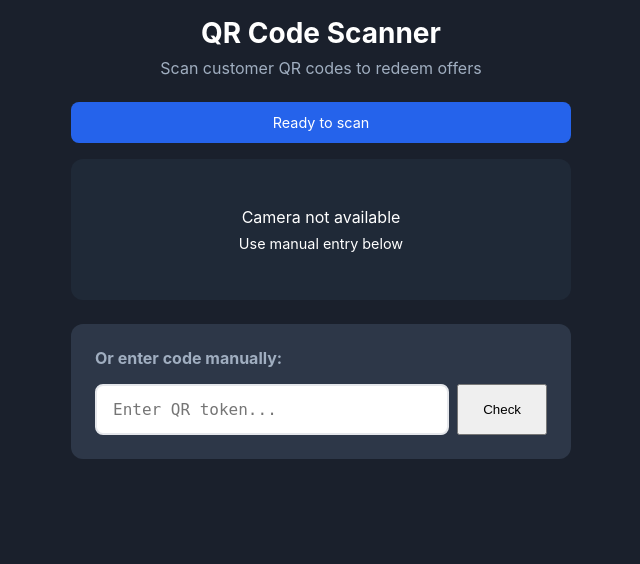
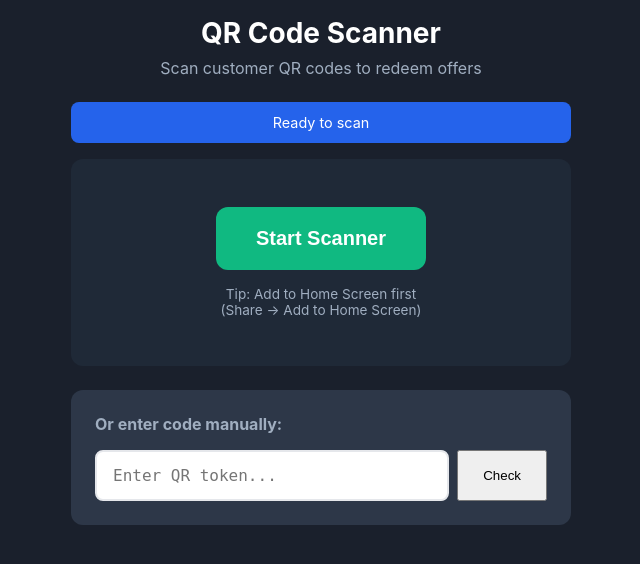
Before and after one commit to kcdjmaxx/MaxxConnect, a Flask app: page /staff/redeem in a window 1280 px wide. Shown: the part 64-628 px from the top of the page, without its empty margins (319-959 px from the left). Run offline with Flask 3, Linux system fonts and the light colour scheme; parts of the project's set-up code (start-up, migrations or seed data) failed here and were passed over; some libraries are stand-ins or nearby versions.

Commit message:
Fix iOS share sheet issue by not auto-starting camera
- Add "Start Scanner" button instead of auto-starting camera
- Camera permission request now happens on user tap, not page load
- This allows iOS share sheet to work for "Add to Home Screen"
- Added tip text encouraging users to add to home screen first

Co-Authored-By: Claude Opus 4.5 <noreply@anthropic.com>

```diff
--- a/templates/staff_redeem.html
+++ b/templates/staff_redeem.html
@@ -125,6 +125,41 @@
         text-align: center;
         color: #fff;
         background: #1f2937;
+    }
+
+    .camera-start {
+        padding: 3rem 1rem;
+        text-align: center;
+        background: #1f2937;
+    }
+
+    .start-scan-btn {
+        padding: 1.25rem 2.5rem;
+        font-size: 1.25rem;
+        background: #10b981;
+        border: none;
+        border-radius: 12px;
+        color: white;
+        font-weight: 700;
+        cursor: pointer;
+        transition: all 0.2s ease;
+    }
+
+    .start-scan-btn:hover {
+        background: #059669;
+        transform: scale(1.02);
+    }
+
+    .start-scan-btn:active {
+        transform: scale(0.98);
+    }
+
+    #video-container {
+        display: none;
+    }
+
+    #video-container.active {
+        display: block;
     }
 
     /* Manual entry */
@@ -339,6 +374,12 @@
             <video id="video" playsinline></video>
             <div class="scan-overlay"></div>
         </div>
+        <div class="camera-start" id="camera-start">
+            <button onclick="startCamera()" class="start-scan-btn">Start Scanner</button>
+            <p style="font-size: 0.85rem; margin-top: 1rem; color: #a0aec0;">
+                Tip: Add to Home Screen first<br>(Share → Add to Home Screen)
+            </p>
+        </div>
         <div class="camera-error" id="camera-error" style="display: none;">
             <p>Camera not available</p>
             <p style="font-size: 0.9rem; margin-top: 0.5rem;">Use manual entry below</p>
@@ -446,18 +487,24 @@
         setTimeout(() => playTone(349.23, 0.3, 'square'), 150); // F4
     }
 
-    // Initialize camera
-    async function initCamera() {
+    // Start camera (called by button click)
+    async function startCamera() {
         try {
             const stream = await navigator.mediaDevices.getUserMedia({
                 video: { facingMode: 'environment' }
             });
             video.srcObject = stream;
             video.play();
+
+            // Hide start button, show video
+            document.getElementById('camera-start').style.display = 'none';
+            document.getElementById('video-container').classList.add('active');
+            updateStatus('Scanning...', 'scanning');
+
             requestAnimationFrame(scanFrame);
         } catch (err) {
             console.error('Camera error:', err);
-            document.getElementById('video-container').style.display = 'none';
+            document.getElementById('camera-start').style.display = 'none';
             document.getElementById('camera-error').style.display = 'block';
         }
     }
@@ -691,8 +738,8 @@
         }
     });
 
-    // Initialize
-    initCamera();
+    // Camera starts on button click, not automatically
+    // This allows users to add to home screen without camera permission issues
 </script>
 </body>
 </html>
```
